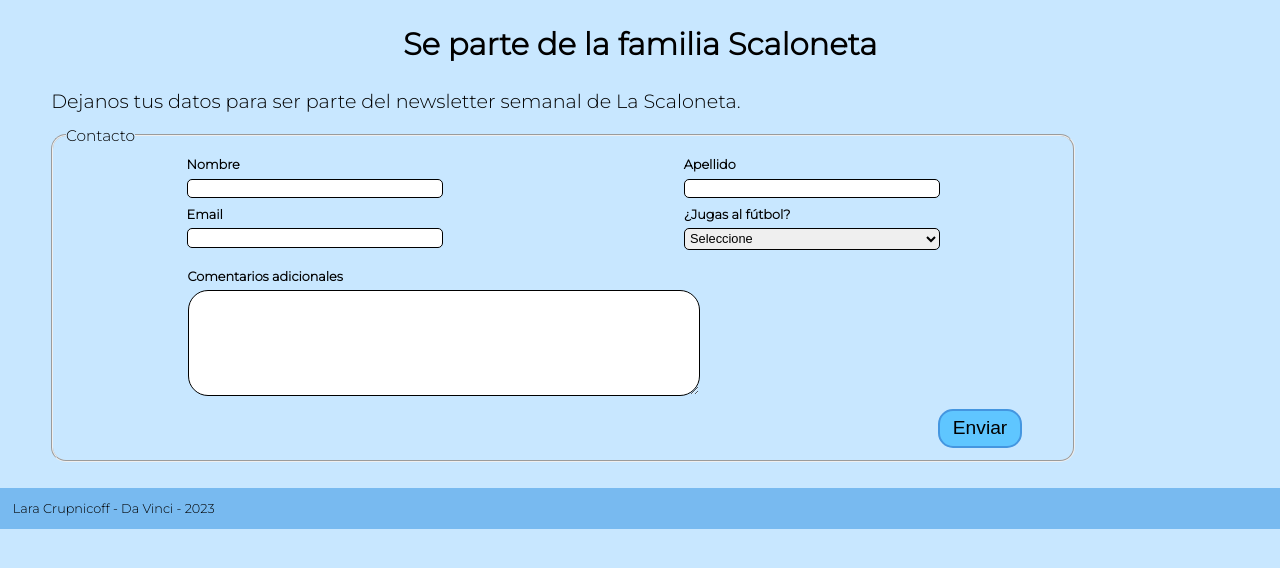
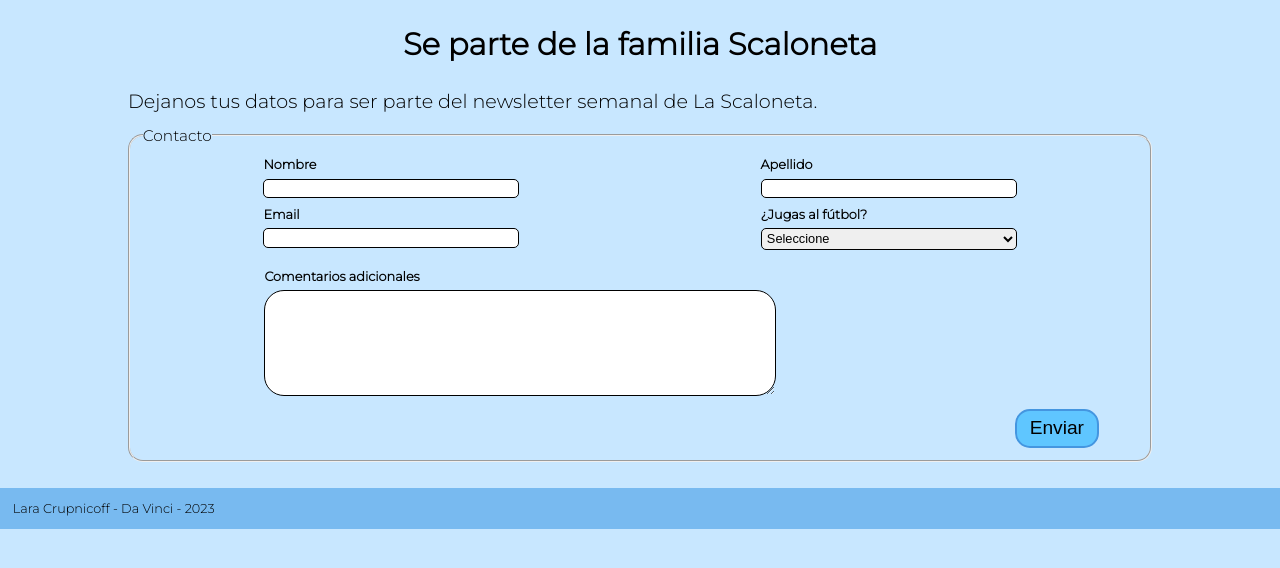
Before and after one commit to EmilioBensignor/La-Scaloneta, a PHP site: page /index.php?s=contacto in a window 1280 px wide. Shown: the part 163-731 px from the top of the page. Run offline with PHP 8.4, Linux system fonts and the light colour scheme.

Commit message:
Correccion css formulario

```diff
--- a/css/style.css
+++ b/css/style.css
@@ -157,7 +157,9 @@ footer{
 
 /* Contacto */
 .main-contacto{
-    margin: 1vw 4vw;
+    display: flex;
+    flex-direction: column;
+    align-items: center;
 }
 
 form{
```
